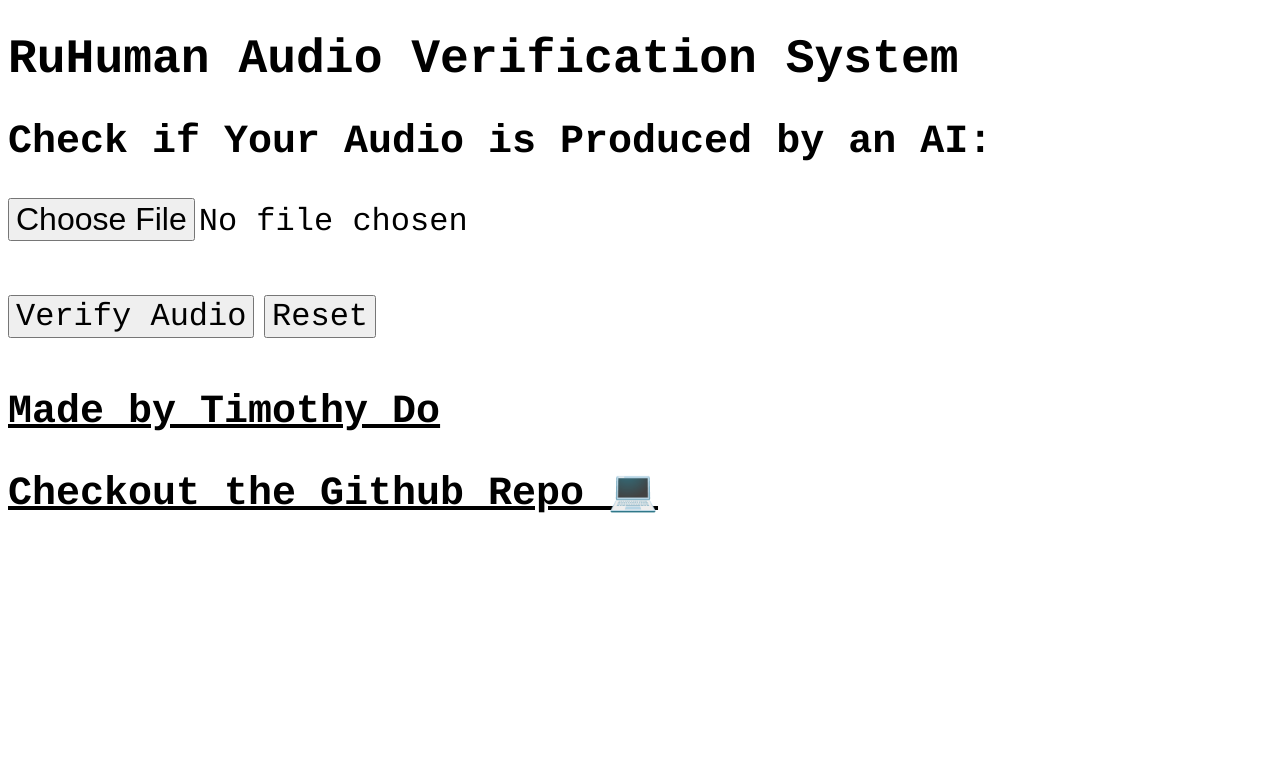
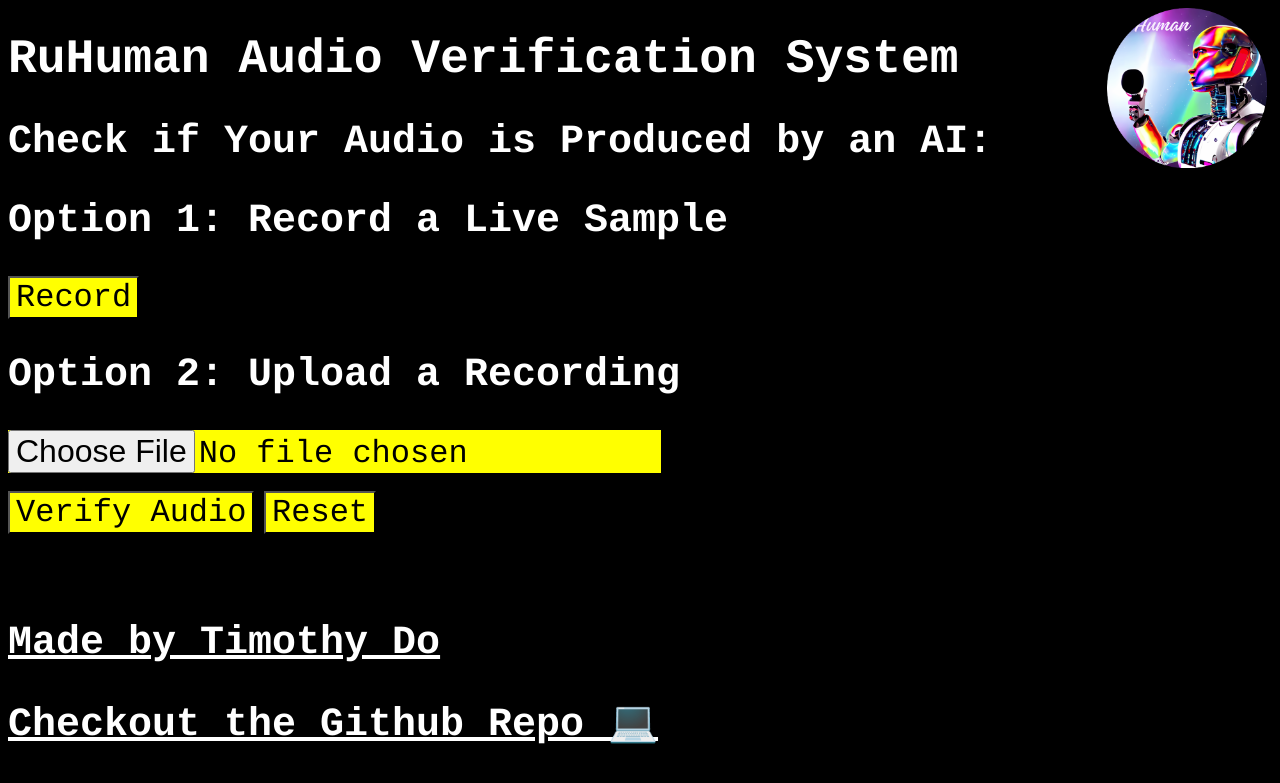
Before and after one commit to dotimothy/RuHuman, a Flask app: page / in a window 1280 px wide. Shown: the top 783 px of the page. Run offline with Flask 3, Linux system fonts and the light colour scheme.

Commit message:
Now the UI takes it live microphone inputs (useful for gateway devices)

```diff
--- a/projects/audio/UI/RuHumanFlaskAudio.py
+++ b/projects/audio/UI/RuHumanFlaskAudio.py
@@ -30,7 +30,7 @@ def upload():
 		flacName = f'{name.split(".")[0]}.flac'
 		flacPath = f'./results/{name.split(".")[0]}.flac'
 		nl = '\n'
-		html = f"<h1 style='font-family:Courier'>Your Converted Audio ({flacName})</h1>{nl}<br>{nl}"
+		html = f"<link rel=\"stylesheet\" href=\"../static/style.css\"/><h1 style='font-family:Courier'>Your Converted Audio ({flacName})</h1>{nl}<br>{nl}"
 		html = html + f"<a href={flacPath}><audio controls title={flacName}/><source src={flacPath}></audio></a>"
 		html = html + f"<h1 style='font-family:Courier'><a href='/'>Return to Homepage</a></h1>{nl}"
 		return html
--- a/projects/audio/UI/daps.py
+++ b/projects/audio/UI/daps.py
@@ -5,7 +5,10 @@ import os
 
 # Converts input audio file (.wav,.mp3,etc. into a flac for ASVSpoof)
 def inputToFlac(inputPath):
-	os.system(f"ffmpeg -i {inputPath} -sample_fmt s16 -acodec flac -ar 16000 {os.path.splitext(inputPath)[0]}.flac")
+	os.system(f"ffmpeg -y -i {inputPath} -sample_fmt s16 -acodec flac -ar 16000 {os.path.splitext(inputPath)[0]}.flac")
+
+def sendToDetector(flacPath,detector):
+	pass
 
 if __name__ == '__main__':
 	inputToFlac('./static/JR.wav')
--- /dev/null
+++ b/projects/audio/UI/static/UI.js
@@ -0,0 +1,79 @@
+/* UI.js: RuHuman User Interface */
+/* Author: Timothy Do */
+
+// UI Variables
+var recordOption = document.getElementById('recordAudio');
+var uploadOption = document.getElementById('uploadAudio');
+var audSrc = document.getElementById("audiosource");
+var filename = document.getElementById("filename");
+var preview = document.getElementById("preview");
+var startRecord = document.getElementById("record");
+var stopRecord = document.getElementById("stop");
+var audioUpload = document.getElementById("audioupload");
+var verifyAudio = document.getElementById("verifyAudio");
+
+//Recorder Variables
+var recorder;
+window.onload = function() {
+	navigator.mediaDevices.getUserMedia({
+		audio: true
+	})
+	.then(function (stream) {
+		recorder = new MediaRecorder(stream);
+		recorder.addEventListener('dataavailable', pushRecordToPreview);
+	});
+}
+
+//function for loading audio file for playback preview
+function loadFile(event) {
+	filename.value = event.target.files[0]["name"];
+	preview.style.width = '25%';
+	preview.src = URL.createObjectURL(event.target.files[0]);
+	preview.hidden = false;
+	audSrc.hidden = false;
+	recordOption.hidden = true;
+}
+
+// Reset Audio Upload Preview
+function resetPreview() {
+	stopRecording();
+	preview.hidden = true;
+	audSrc.hidden = true;
+	preview.src = '';
+	filename.value = '';
+	audioUpload.value = '';
+	recordOption.hidden = false;
+	uploadOption.hidden = false;
+	startRecord.hidden = false;
+	verifyAudio.hidden = false;
+}
+
+//Start Recording
+function startRecording() {
+	uploadOption.hidden = true;
+	startRecord.hidden = true;
+	stopRecord.hidden = false;
+  	recorder.start();
+  	verifyAudio.hidden = true;
+}
+
+//Stops Records and Saves File to the Form to Upload
+function stopRecording() {
+	stopRecord.hidden = true;
+	verifyAudio.hidden = false;
+	recorder.stop();
+}
+
+function pushRecordToPreview(e) {
+	const date = new Date(Date.now());
+	filename.value = `${date.getFullYear()}${date.getMonth()}${date.getDay()}_${date.getHours()}${date.getMinutes()}${date.getSeconds()}.weba`;
+	preview.style.width = '25%';
+	preview.src = URL.createObjectURL(e.data);
+	preview.hidden = false;
+	audSrc.hidden = false;
+	var file = new File([e.data],filename.value,{type:"audio/webm",lastModified:new Date().getTime()});
+	var container = new DataTransfer();
+	container.items.add(file)
+	audioUpload.files = container.files;
+
+}
--- /dev/null
+++ b/projects/audio/UI/static/style.css
@@ -0,0 +1,43 @@
+* {
+	font-family:  Courier;
+	background-color: black;
+}
+h1,h2,a {
+	color: white;
+}
+h1 {
+	font-size:  3em;
+}
+h2 {
+	font-size: 2.5em;
+}
+input,button {
+	font-size: 2em;
+	background-color: Yellow;
+}
+input:hover,button:hover {
+	opacity: 50%;
+	transition: 0.1s;
+}
+a {
+	color:white;
+}
+a:hover {
+	color: blue;
+	transition: 0.1s;
+}
+a:active {
+	color: purple;
+	transition: 0.1s;
+}
+footer {
+	position: fixed;
+	bottom: 2.5%
+}
+
+#favicon {
+	width: 10em;
+	position: fixed;
+	right: 1%;
+	top: 1%;
+}
--- a/projects/audio/UI/templates/index.html
+++ b/projects/audio/UI/templates/index.html
@@ -3,80 +3,44 @@
 <head>
 	<title>RuHuman Audio Verification Server</title>
 	<link rel="shortcut icon" type="image/png" href="../static/favicon.png" />
+	<link rel="stylesheet" href="../static/style.css"/>
 </head>
 
 <base target="_blank">
 
-<script>
-	//function for loading file
-	function loadFile(event) {
-		var preview = document.getElementById("preview");
-		var audSrc = document.getElementById("audiosource");
-		var uploadimage = document.getElementById("audioupload");
-		var filename = document.getElementById("filename");
-		filename.value = event.target.files[0].name;
-		preview.style.width = '25%';
-		preview.src = URL.createObjectURL(event.target.files[0]);
-		preview.hidden = false;
-		audSrc.hidden = false;
-	}
-
-	function resetPreview() {
-		var preview = document.getElementById("preview");
-		var audSrc = document.getElementById("audiosource");
-		preview.hidden = true;
-		audSrc.hidden = true;
-	}
-</script>
-
-<style>
-	* {
-		font-family:  Courier;
-	}
-	h1 {
-		font-size:  3em;
-	}
-	h2 {
-		font-size: 2.5em;
-	}
-	input {
-		font-size: 2em;
-	}
-	a {
-		color:black;
-	}
-	a:hover {
-		color: blue;
-		transition: 0.1s;
-	}
-	a:active {
-		color: purple;
-		transition: 0.1s;
-	}
-	footer {
-		position: relative;
-		bottom: 2.5%
-	}
-
-</style>
-
 <body>
 	<h1>RuHuman Audio Verification System</h1>
-	<form action="/upload" method="post" enctype="multipart/form-data">
 		<h2>Check if Your Audio is Produced by an AI:</h2>
-		<input type="file" accept='audio/*' name="upload" id="audioupload" onchange="loadFile(event)"/>
-		<input type="hidden" name="filename" id="filename"/>
-		<br>
-		<br>
+		<div id="recordAudio">
+			<h2>Option 1: Record a Live Sample</h2>
+			<button id="record" onclick="startRecording()">Record</button>
+			<button id="stop" hidden onclick="stopRecording()">Stop Record</button>
+			<br>
+		</div>
+
+		<form action="/upload" method="post" enctype="multipart/form-data">
+			<div id="uploadAudio">
+				<h2>Option 2: Upload a Recording</h2>
+				<input type="file" accept='audio/*' name="upload" id="audioupload" onchange="loadFile(event)"/>
+				<input type="hidden" name="filename" id="filename"/>
+				<br><br>
+			</div>
+			<div id="verifyAudio">
+				<input type="submit" value="Verify Audio" />
+				<input type="reset" onclick="resetPreview()"/>
+			</div>
+		</form>
+		<br><br>
 		<audio hidden controls id="preview">
 			<source hidden id="audiosource">
 		</audio>
-		<br>
-		<br>
-		<input type="submit" value="Verify Audio" />
-		<input type="reset" onclick="resetPreview()"/>
-	</form>
+
+
+	<br><br>
+
 	<br>
+
+	<img id="favicon" src="../static/favicon.png">
 
 </body>
 
@@ -85,5 +49,6 @@
 	<a href="https://github.com/dotimothy/RuHuman"><h2>Checkout the Github Repo 💻</h2></a>
 </footer>
 
+<script src="../static/UI.js"></script>
 
 </html>
```
Also changed, not shown: 2 other files.
